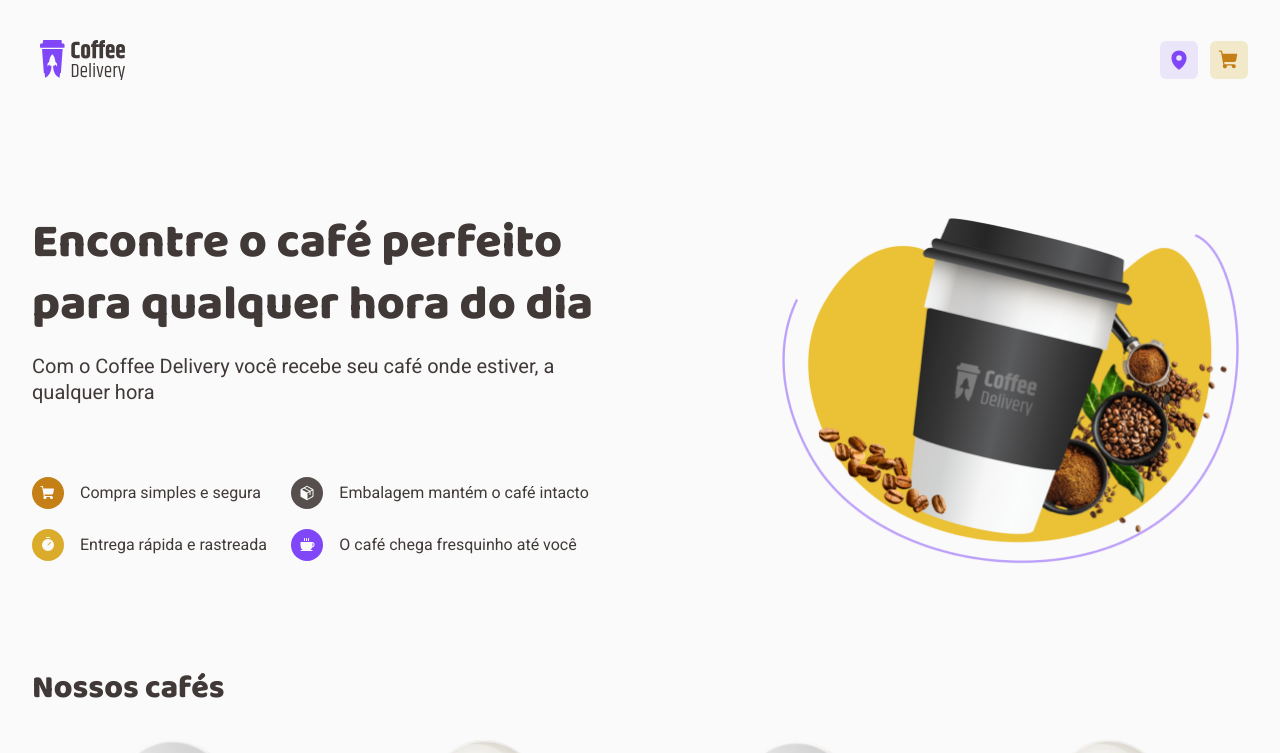
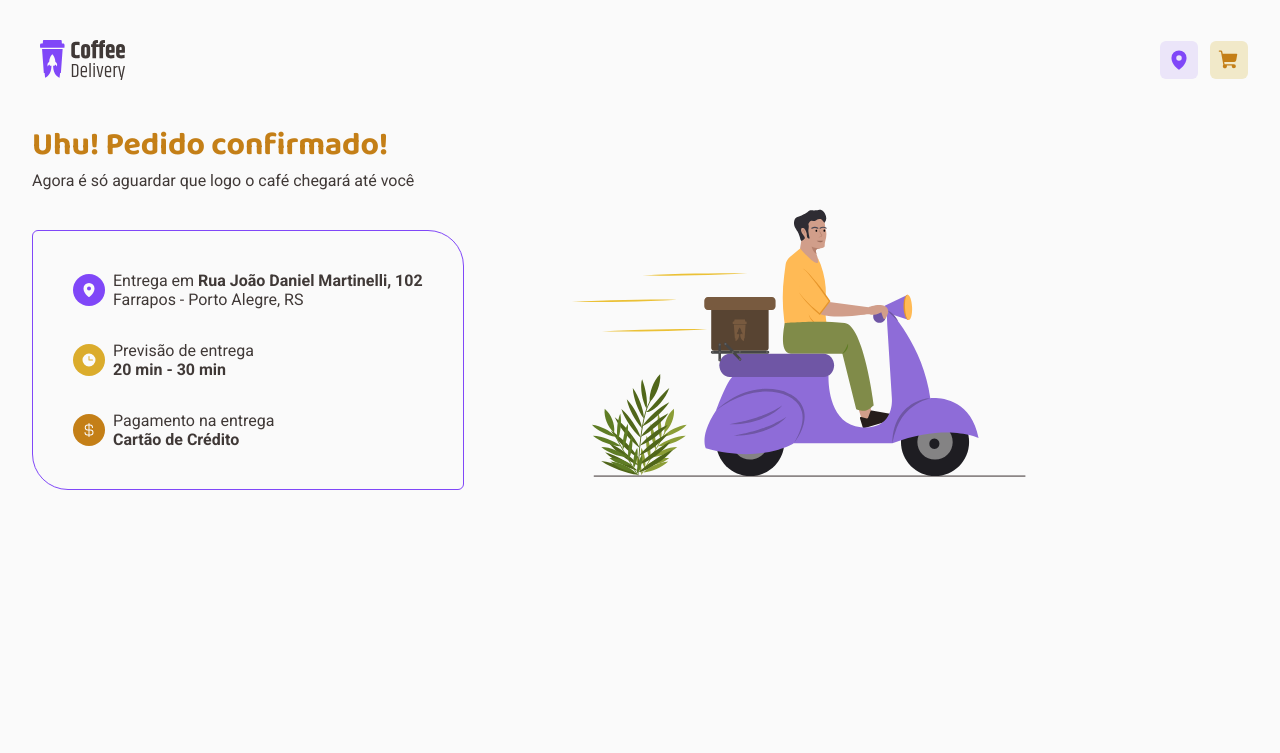
Before and after one commit to RanielliMontagna/ignite-coffee-delivery, a React (Vite) app: page /confirmed-order in a window 1280 px wide. Before the commit this address led to /. Shown: the top 753 px of the page. Built offline with nearby package versions, Linux system fonts and the light colour scheme; no server answers.

Commit message:
feat: implementa design de tela referente à pedido confirmado

```diff
--- /dev/null
+++ b/src/components/roundedIcon/index.tsx
@@ -0,0 +1,11 @@
+import { ReactNode } from 'react'
+import { RoundedIconContainer } from './styles'
+
+interface RoundedIconProps {
+  icon: ReactNode
+  color: string
+}
+
+export function RoundedIcon({ icon, color }: RoundedIconProps) {
+  return <RoundedIconContainer color={color}>{icon}</RoundedIconContainer>
+}
--- /dev/null
+++ b/src/components/roundedIcon/styles.ts
@@ -0,0 +1,18 @@
+import styled from 'styled-components'
+
+interface RoundedIconContainerProps {
+  color: string
+}
+
+export const RoundedIconContainer = styled.div<RoundedIconContainerProps>`
+  display: flex;
+  justify-content: center;
+  align-items: center;
+
+  width: 2rem;
+  height: 2rem;
+  border-radius: 16px;
+
+  background: ${(props) => props.color};
+  color: ${({ theme }) => theme['gray-100']};
+`
--- /dev/null
+++ b/src/pages/confirmedOrder/index.tsx
@@ -0,0 +1,62 @@
+import { ConfirmedOrderContainer, PaperInfo, TitleContainer } from './styles'
+import illustration from 'assets/confirmedOrder/illustration.svg'
+import { RoundedIcon } from 'components/roundedIcon'
+import { useTheme } from 'styled-components'
+import { Clock, CurrencyDollar, MapPin } from 'phosphor-react'
+
+export function ConfirmedOrder() {
+  const theme = useTheme()
+
+  return (
+    <ConfirmedOrderContainer>
+      <main>
+        <TitleContainer>
+          <h1>Uhu! Pedido confirmado!</h1>
+          <p>Agora é só aguardar que logo o café chegará até você</p>
+        </TitleContainer>
+        <PaperInfo>
+          <div>
+            <RoundedIcon
+              color={theme['purple-500']}
+              icon={<MapPin size={16} weight="fill" />}
+            />
+            <div>
+              <span>
+                Entrega em <strong>Rua João Daniel Martinelli, 102</strong>
+              </span>
+              <span>Farrapos - Porto Alegre, RS</span>
+            </div>
+          </div>
+          <div>
+            <RoundedIcon
+              color={theme['yellow-500']}
+              icon={<Clock size={16} weight="fill" />}
+            />
+            <div>
+              <span>Previsão de entrega</span>
+              <span>
+                <strong>20 min - 30 min</strong>
+              </span>
+            </div>
+          </div>
+          <div>
+            <RoundedIcon
+              color={theme['yellow-700']}
+              icon={<CurrencyDollar size={16} weight="fill" />}
+            />
+            <div>
+              <span>Pagamento na entrega</span>
+              <span>
+                <strong>Cartão de Crédito</strong>
+              </span>
+            </div>
+          </div>
+        </PaperInfo>
+      </main>
+      <img
+        src={illustration}
+        alt="Ilustração de um entregador indo entregar um café"
+      />
+    </ConfirmedOrderContainer>
+  )
+}
--- /dev/null
+++ b/src/pages/confirmedOrder/styles.ts
@@ -0,0 +1,59 @@
+import styled from 'styled-components'
+
+export const ConfirmedOrderContainer = styled.div`
+  display: flex;
+  gap: 6rem;
+
+  align-items: end;
+
+  main {
+    display: flex;
+    flex-direction: column;
+    gap: 2.5rem;
+  }
+
+  @media (max-width: 1100px) {
+    flex-direction: column-reverse;
+    align-items: center;
+    gap: 2.5rem;
+
+    img {
+      max-width: 300px;
+    }
+
+    main {
+      align-items: center;
+      padding-bottom: 2.5rem;
+    }
+  }
+`
+
+export const TitleContainer = styled.div`
+  display: flex;
+  flex-direction: column;
+
+  h1 {
+    color: ${({ theme }) => theme['yellow-700']};
+  }
+`
+
+export const PaperInfo = styled.div`
+  display: flex;
+  flex-direction: column;
+  gap: 2rem;
+  padding: 2.5rem;
+
+  border-radius: 6px 36px;
+  border: 1px solid ${({ theme }) => theme['purple-500']};
+
+  > div {
+    display: grid;
+    grid-template-columns: auto 1fr;
+    align-items: center;
+    gap: 0.5rem;
+
+    > div span {
+      display: block;
+    }
+  }
+`
--- a/src/pages/home/components/intro/index.tsx
+++ b/src/pages/home/components/intro/index.tsx
@@ -1,6 +1,5 @@
 import {
   BenefitContainer,
-  BenefitIconContainer,
   BenefitsContainer,
   IntroContainer,
   MainContainer,
@@ -8,6 +7,7 @@ import {
 
 import CoffeeIllustration from 'assets/intro/coffee.png'
 import { benefits } from './static'
+import { RoundedIcon } from 'components/roundedIcon'
 
 export function Intro() {
   return (
@@ -25,9 +25,10 @@ export function Intro() {
         <BenefitsContainer>
           {benefits.map((benefits) => (
             <BenefitContainer key={benefits.id}>
-              <BenefitIconContainer color={benefits.color}>
-                <benefits.icon size={16} weight="fill" />
-              </BenefitIconContainer>
+              <RoundedIcon
+                color={benefits.color}
+                icon={<benefits.icon size={16} weight="fill" />}
+              />
               <p>{benefits.title}</p>
             </BenefitContainer>
           ))}
--- a/src/pages/home/components/intro/styles.ts
+++ b/src/pages/home/components/intro/styles.ts
@@ -57,20 +57,3 @@ export const BenefitContainer = styled.div`
   gap: 1rem;
   align-items: center;
 `
-
-interface BenefitIconContainerProps {
-  color: string
-}
-
-export const BenefitIconContainer = styled.div<BenefitIconContainerProps>`
-  display: flex;
-  justify-content: center;
-  align-items: center;
-
-  width: 2rem;
-  height: 2rem;
-  border-radius: 16px;
-
-  background: ${(props) => props.color};
-  color: ${({ theme }) => theme['gray-100']};
-`
--- a/src/routes/router.tsx
+++ b/src/routes/router.tsx
@@ -2,6 +2,7 @@ import { Routes, Route, Navigate } from 'react-router-dom'
 
 import { Home } from 'pages/home'
 import { Checkout } from 'pages/checkout'
+import { ConfirmedOrder } from 'pages/confirmedOrder'
 import { DefaultLayout } from 'layouts/defaultLayout'
 
 export function Router() {
@@ -10,6 +11,7 @@ export function Router() {
       <Route path="/" element={<DefaultLayout />}>
         <Route path="/" element={<Home />} />
         <Route path="/checkout" element={<Checkout />} />
+        <Route path="/confirmed-order" element={<ConfirmedOrder />} />
 
         <Route path="*" element={<Navigate to="/" />} />
       </Route>
```
Also changed, not shown: src/assets/confirmedOrder/illustration.svg (added).
